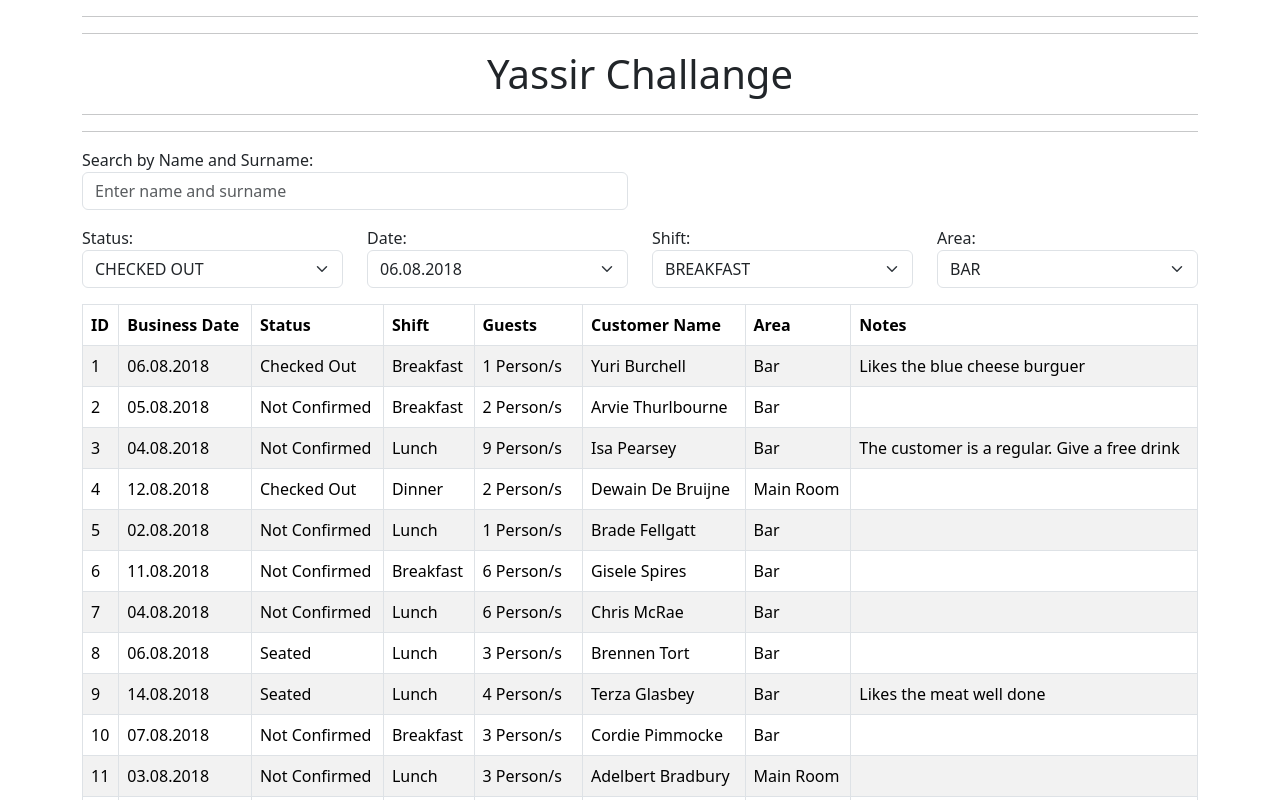
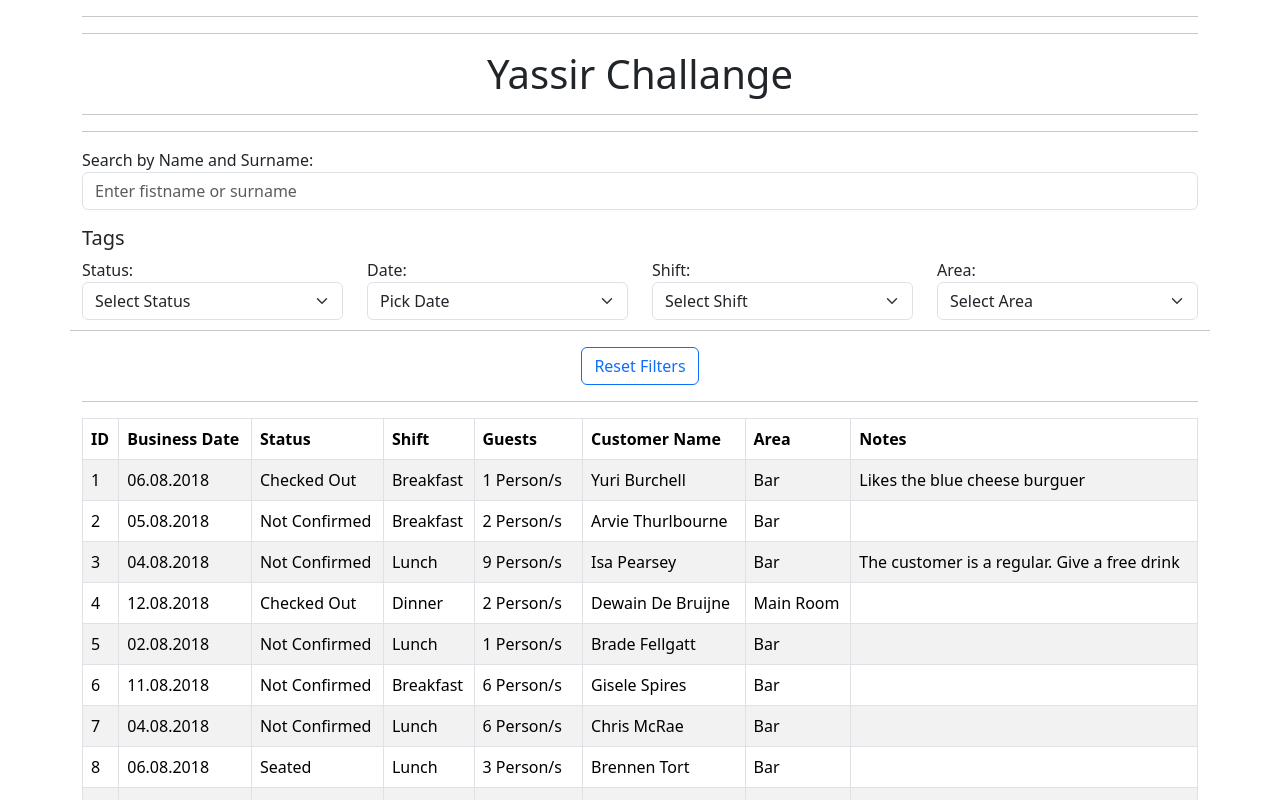
Before and after one commit to Msakkary/yassir-assessment, an Angular app: page / in a window 1280 px wide. Shown: the top 800 px of the page. Built offline with nearby package versions, Linux system fonts and the light colour scheme; data requests are answered from the project's data file.

Commit message:
Adding filter tags & Reset function

```diff
--- a/src/app/app.component.ts
+++ b/src/app/app.component.ts
@@ -26,7 +26,8 @@ export class AppComponent {
 
   filterReservations(filters: Filters){
     console.log(filters);
-    this.filteredReservations = this.filterReservationsByFilters(this.reservations,filters)
+    this.filteredReservations = this.filterReservationsByFilters(this.reservations,filters);
+    console.log(this.filteredReservations)
   }
 
 
@@ -34,8 +35,8 @@ export class AppComponent {
     return reservations.filter(reservation => {
       return Object.entries(filters).every(([key, filterValues]) => {
         if (key === 'status' || key === 'shift' || key === 'area' || key === 'businessDate' || key === 'customerName') {
-          if (key === 'customerName' && Array.isArray(filterValues)) {
-            // If filtering by customerName and filterValues is an array
+          if (key === 'customerName' && Array.isArray(filterValues) && filterValues.length > 0) {
+            // If filtering by customerName and filterValues is a non-empty array
             const [nameFilter] = filterValues;
             const { firstName, lastName } = reservation.customer;
 
@@ -48,7 +49,7 @@ export class AppComponent {
             // For other keys or non-array values
             const reservationValue = reservation[key as keyof Reservation];
 
-            if (Array.isArray(filterValues)) {
+            if (Array.isArray(filterValues) && filterValues.length > 0) {
               return filterValues.some(value => {
                 if (Array.isArray(reservationValue)) {
                   return reservationValue.includes(value);
@@ -56,7 +57,7 @@ export class AppComponent {
                   return value === reservationValue;
                 }
               });
-            } else {
+            } else if (!Array.isArray(filterValues) && filterValues !== undefined) {
               return filterValues === reservationValue;
             }
           }
@@ -68,4 +69,5 @@ export class AppComponent {
   }
 
 
+
 }
--- a/src/app/components/reservations-filter/reservations-filter.component.html
+++ b/src/app/components/reservations-filter/reservations-filter.component.html
@@ -1,33 +1,56 @@
 <div class="row mb-3">
-  <div class="col-md-6">
+  <div class="col-md-12">
     <label for="customerName">Search by Name and Surname:</label>
-    <input type="text" [(ngModel)]="customerName" class="form-control" id="customerName" placeholder="Enter name and surname" (keyup)="onFilterChange($event)">
+    <input type="text" [(ngModel)]="customerName" class="form-control" id="customerName" placeholder="Enter fistname or surname" (keyup)="onFilterChange($event)">
   </div>
 </div>
+
+<div class="row">
+  <div class="col-md-12">
+    <h5>Tags</h5>
+      <span  *ngFor="let value of getAllValues()" style="padding-right: 5px;">
+        <button type="button" class="btn btn-outline-secondary btn-sm" (click)="removeValueFromFilters(value)">
+          {{ value }}
+        <i class="bi bi-x"></i>
+        </button>
+      </span>
+  </div>
+</div>
+
 
 <div class="row mb-3">
     <div class="col-md-3">
       <label for="status">Status:</label>
-      <select class="form-select" id="status"  (change)="onFilterChange($event)">
+      <select class="form-select" id="status" (change)="onFilterChange($event)">
+        <option value="" [selected]>Select Status</option>
         <option *ngFor="let status of statuses">{{ status }}</option>
       </select>
     </div>
     <div class="col-md-3">
       <label for="businessDate">Date:</label>
-      <select class="form-select" id="businessDate"  (change)="onFilterChange($event)">
+      <select class="form-select" id="businessDate" (change)="onFilterChange($event)">
+        <option value="" [selected]>Pick Date</option>
         <option *ngFor="let businessDate of businessDates">{{ businessDate }}</option>
       </select>
     </div>
     <div class="col-md-3">
       <label for="shift">Shift:</label>
       <select class="form-select" id="shift"  (change)="onFilterChange($event)">
+        <option value="" [selected]>Select Shift</option>
         <option *ngFor="let shift of shifts">{{ shift }}</option>
       </select>
     </div>
     <div class="col-md-3">
       <label for="area">Area:</label>
       <select class="form-select" id="area"  (change)="onFilterChange($event)">
+        <option value="" [selected]>Select Area</option>
         <option *ngFor="let area of areas">{{ area }}</option>
       </select>
     </div>
+    <br><br><br>
+    <hr>
+    <div class="col-md-12 text-center">
+      <button type="button" class="btn btn-outline-primary" (click)="resetFilters()">Reset Filters</button>
+    </div>
   </div>
+ <hr>
--- a/src/app/components/reservations-filter/reservations-filter.component.ts
+++ b/src/app/components/reservations-filter/reservations-filter.component.ts
@@ -17,6 +17,7 @@ export class ReservationsFilterComponent {
   businessDates: string[] = [];
 
   filters: Filters = {};
+
   reservations: Reservation[] = [];
   customerName: any;
 
@@ -25,7 +26,7 @@ export class ReservationsFilterComponent {
       (response: Reservation[]) => {
         this.reservations = response;
         // Extract unique values for dropdowns
-        this.businessDates = Array.from(new Set(this.reservations.map(item => item.businessDate)));
+        this.businessDates = Array.from(new Set(this.reservations.map(item => item.businessDate))).sort();
         this.statuses = Array.from(new Set(this.reservations.map(item => item.status)));
         this.shifts = Array.from(new Set(this.reservations.map(item => item.shift)));
         this.areas = Array.from(new Set(this.reservations.map(item => item.area)));
@@ -36,23 +37,56 @@ export class ReservationsFilterComponent {
 
   onFilterChange(event: any) {
     this.filters = this.pushValueToFilters(this.filters, event.target.id, event.target.value)
-    console.log(this.filters);
     this.filtersChange.emit(this.filters);
   }
 
+  getAllValues(): string[] {
+    const allValues: string[] = [];
 
-   pushValueToFilters(filters: Filters, key: string, value: string): Filters {
+    Object.values(this.filters).forEach(value => {
+      if (value && (Array.isArray(value) ? value.length > 0 : value.trim() !== '')) {
+        if (Array.isArray(value)) {
+          allValues.push(...value.filter(val => val.trim() !== ''));
+        } else {
+          allValues.push(value);
+        }
+      }
+    });
+
+    return allValues;
+  }
+
+  resetFilters(): void {
+    this.filters = {}; // Reset filters to an empty object or provide default values
+    this.customerName = '';
+    // Call any function to fetch or reload the original data
+    this.filtersChange.emit(this.filters);
+  }
+
+  removeValueFromFilters(value: string): void {
+    Object.entries(this.filters).forEach(([key, filterArray]) => {
+      if (Array.isArray(filterArray) && filterArray.includes(value)) {
+        this.filters[key as keyof Filters] = filterArray.filter(v => v !== value);
+      }
+    });
+    this.filtersChange.emit(this.filters);
+  }
+
+  pushValueToFilters(filters: Filters, key: string, value: string): Filters {
     // Use 'as keyof Filters' to assert that the key is a valid key of Filters
     const typedKey = key as keyof Filters;
-    console.log(typedKey);
-    console.log(key);
 
     if (filters[typedKey] && key === 'customerName') {
-      // If the key already exists, push the new value to the existing array
-      filters[typedKey] = [value];
+      // If the key is 'customerName', and the value is not already in the array, add it
+      const isDuplicate = filters[typedKey]?.[0] === value;
+      if (!isDuplicate) {
+        filters[typedKey] = [value];
+      }
     } else if (filters[typedKey] && key !== 'customerName') {
-      // If the key already exists, push the new value to the existing array
-      filters[typedKey]?.push(value);
+      // If the key is not 'customerName', and the value is not already in the array, add it
+      if (!filters[typedKey]?.includes(value)) {
+        filters[typedKey]?.push(value);
+      }
     } else {
       // If the key doesn't exist, create a new array with the value
       filters[typedKey] = [value];
@@ -62,4 +96,5 @@ export class ReservationsFilterComponent {
   }
 
 
+
 }
--- a/src/app/components/reservations-list/reservations-list.component.html
+++ b/src/app/components/reservations-list/reservations-list.component.html
@@ -13,7 +13,8 @@
           </tr>
         </thead>
         <tbody>
-          <tr *ngFor="let reservation of reservationsList; trackBy: trackById; let i = index;">
+          @for (reservation of reservationsList; track reservation.id) {
+            <tr>
               <td>{{ reservation.id }}</td>
               <td>{{ reservation.businessDate }}</td>
               <td>{{ reservation.status | titlecase }}</td>
@@ -23,6 +24,10 @@
               <td>{{ reservation.area | titlecase }}</td>
               <td>{{ reservation.guestNotes }}</td>
             </tr>
+          } @empty {
+            <hr>
+            <h3>There are no data matching your searching crieteia</h3>
+          }
         </tbody>
     </table>
 </div>
```
Lines whose indentation alone changed are shown as unchanged.
